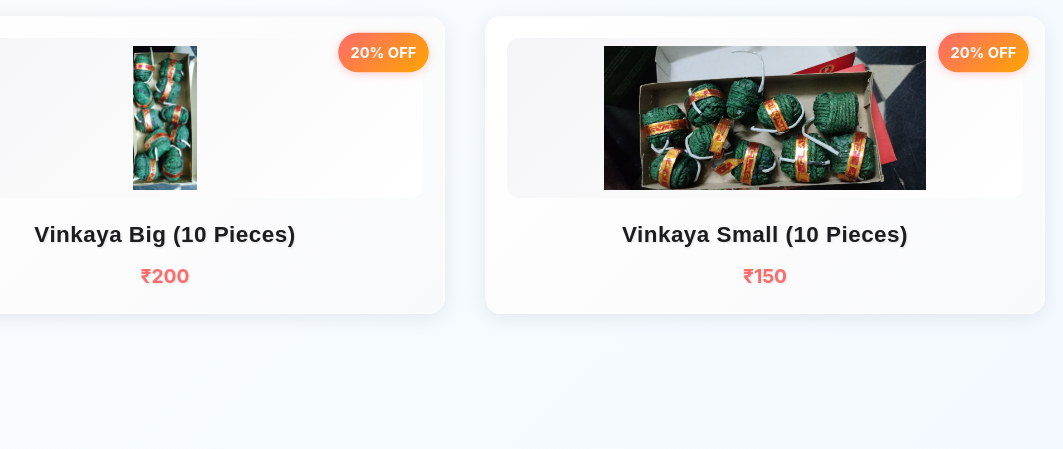
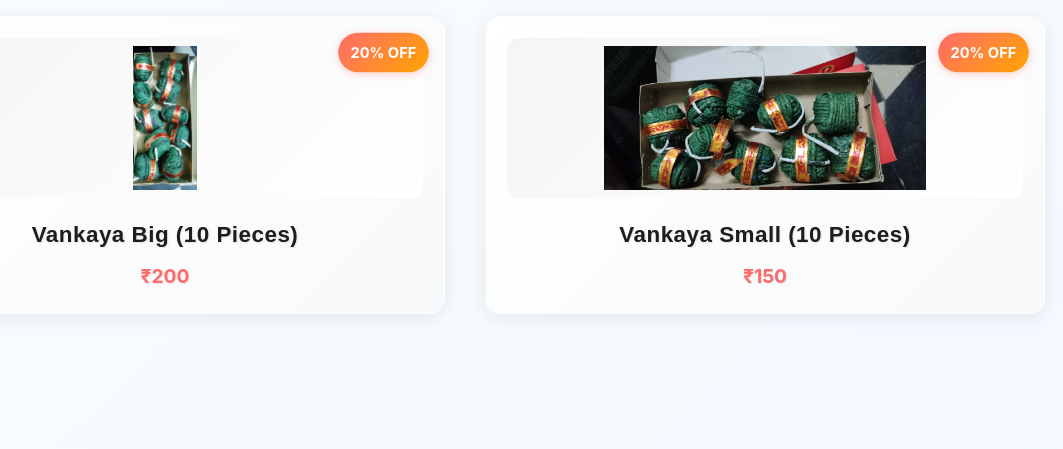
Before and after one commit to tejdeep2006/firework-, a Flask app: page / in a window 1280 px wide. Shown: the part 5240-5689 px from the top of the page, without its empty margins (175-1238 px from the left). Run offline with Flask 3, Linux system fonts and the light colour scheme.

Commit message:
Update Laxmi bomb products with new image and fix product names

```diff
--- a/templates/index.html
+++ b/templates/index.html
@@ -147,13 +147,13 @@
                     </div>
                     <div class="product-card">
                         <div class="discount-badge">20% OFF</div>
-                        <img src="{{ url_for('static', filename='images/thadulu%20big.jpg') }}" alt="Laxmi Big" class="product-image">
+                        <img src="{{ url_for('static', filename='images/laxmi-bombs.jpg') }}" alt="Laxmi Big" class="product-image">
                         <h3 class="product-name">Laxmi Big (5 Pieces)</h3>
                         <p class="product-price">₹50</p>
                     </div>
                     <div class="product-card">
                         <div class="discount-badge">20% OFF</div>
-                        <img src="{{ url_for('static', filename='images/thadulu%20small.jpg') }}" alt="Laxmi Small" class="product-image">
+                        <img src="{{ url_for('static', filename='images/laxmi-bombs.jpg') }}" alt="Laxmi Small" class="product-image">
                         <h3 class="product-name">Laxmi Small (5 Pieces)</h3>
                         <p class="product-price">₹30</p>
                     </div>
@@ -215,14 +215,14 @@
                 <div class="product-grid">
                     <div class="product-card">
                         <div class="discount-badge">20% OFF</div>
-                        <img src="{{ url_for('static', filename='images/vinkaya-big.jpg') }}" alt="Vinkaya Big" class="product-image">
-                        <h3 class="product-name">Vinkaya Big (10 Pieces)</h3>
+                        <img src="{{ url_for('static', filename='images/vinkaya-big.jpg') }}" alt="Vankaya Big" class="product-image">
+                        <h3 class="product-name">Vankaya Big (10 Pieces)</h3>
                         <p class="product-price">₹200</p>
                     </div>
                     <div class="product-card">
                         <div class="discount-badge">20% OFF</div>
-                        <img src="{{ url_for('static', filename='images/vinkaya-small.jpg') }}" alt="Vinkaya Small" class="product-image">
-                        <h3 class="product-name">Vinkaya Small (10 Pieces)</h3>
+                        <img src="{{ url_for('static', filename='images/vinkaya-small.jpg') }}" alt="Vankaya Small" class="product-image">
+                        <h3 class="product-name">Vankaya Small (10 Pieces)</h3>
                         <p class="product-price">₹150</p>
                     </div>
                 </div>
```
Also changed, not shown: static/images/laxmi-bombs.jpg (added).
